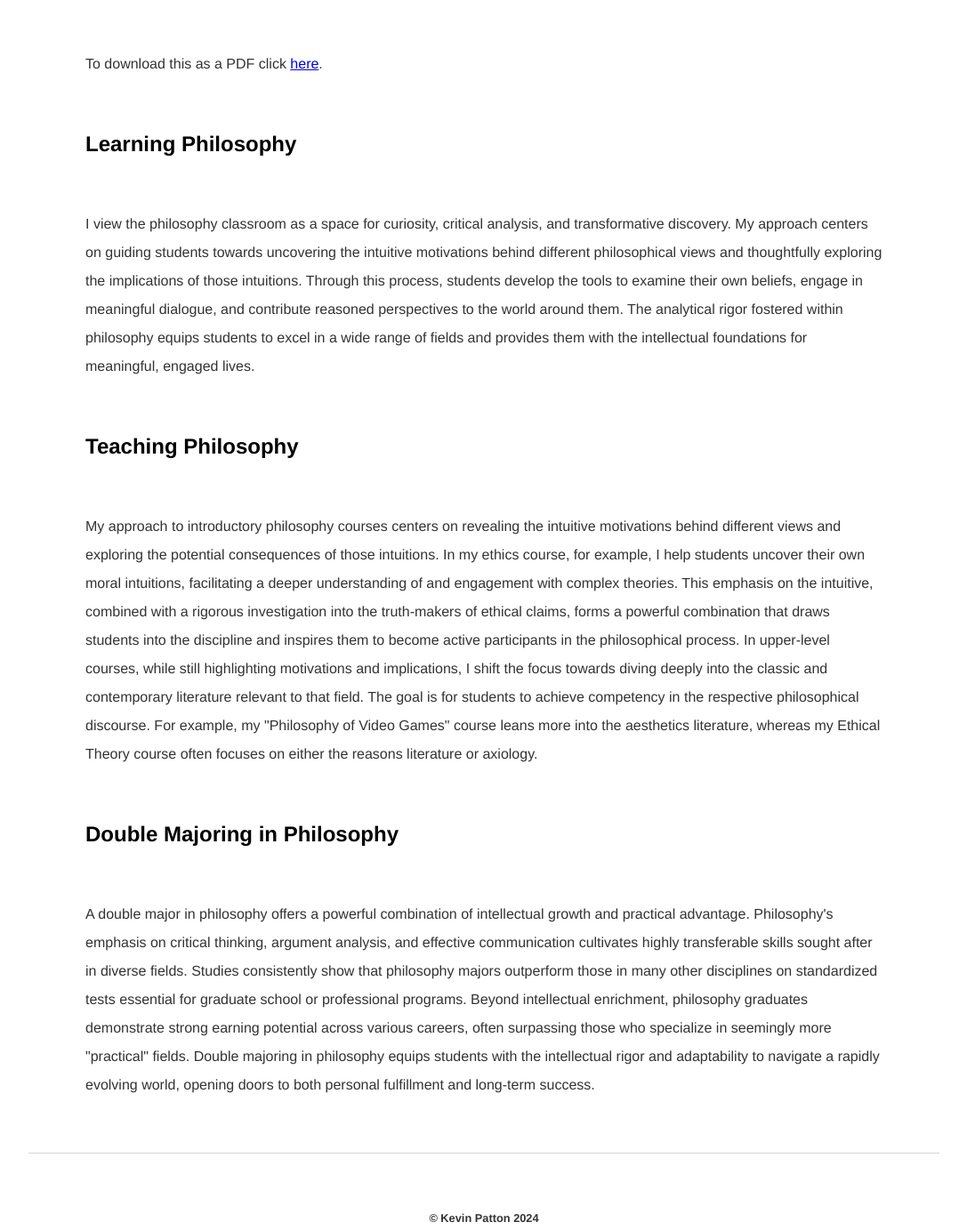
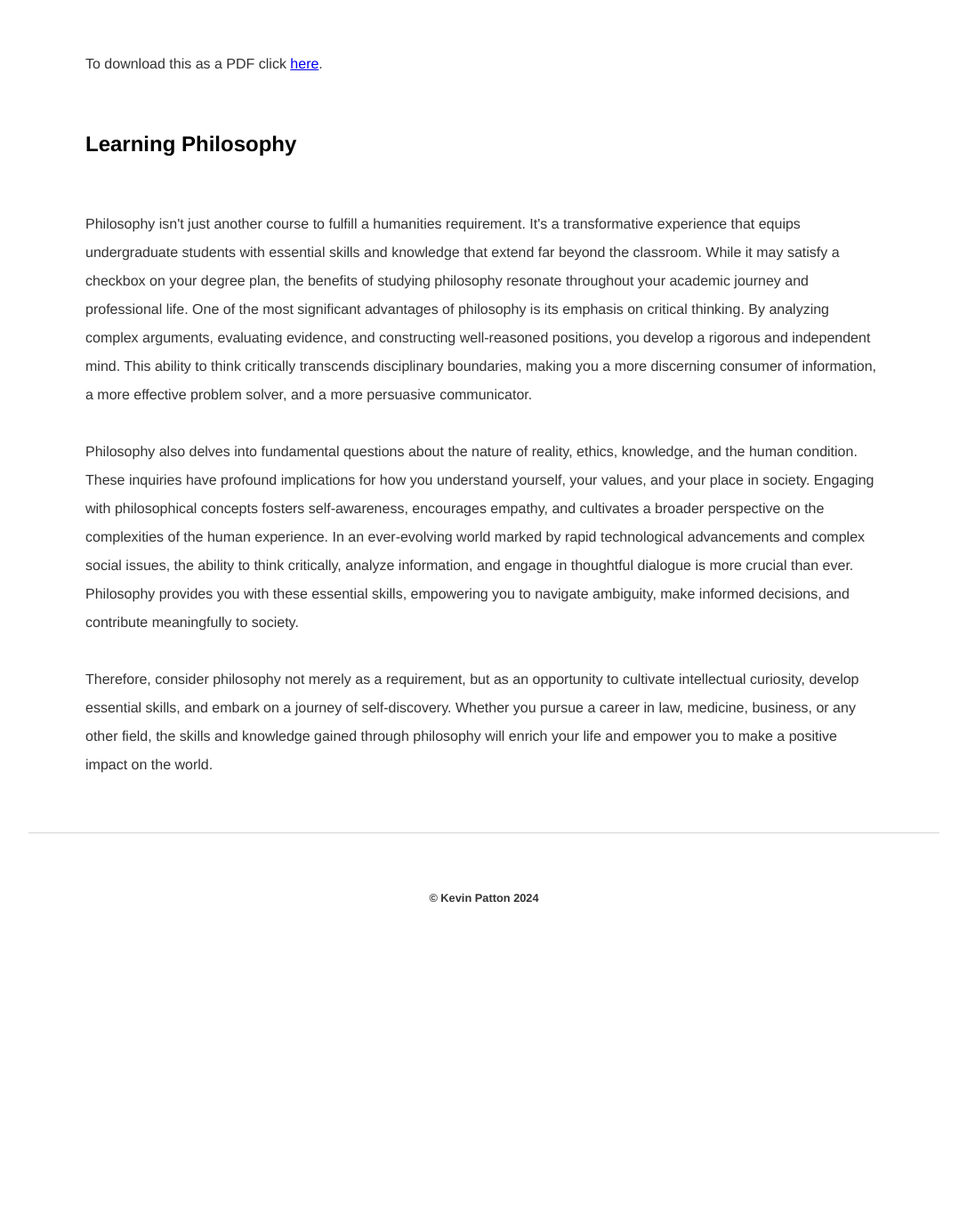
Before and after one commit to kevinjpatton/kevinjpatton.github.io, a Jekyll site: the page built from pedagogy/why_philosophy.html, in a window 1280 px wide and 1400 px high, scrolled down 335 px, cut to the strip 17-1400 px from the top of the window. Shown: the whole strip at 89% size, without its empty margins (96-1183 px from the left). Built offline with Jekyll 4.4.1, drawn with Linux system fonts in a browser that asks for light colours; Markdown is read by kramdown in place of the engine named in the settings; after the commit the page ends 1435 px from its top, so only the background shows below that.

Commit message:
Update why_philosophy.html

```diff
--- a/pedagogy/why_philosophy.html
+++ b/pedagogy/why_philosophy.html
@@ -4,9 +4,8 @@ title: Pedagogy - Kevin Patton
 ---
 <p>To download this as a PDF click <a href="/pedagogy/handouts/Handout - Why Philosophy.pdf" target="_blank">here</a>.</p>
 <h2>Learning Philosophy</h2>
-<p>I view the philosophy classroom as a space for curiosity, critical analysis, and transformative discovery. My approach centers on guiding students towards uncovering the intuitive motivations behind different philosophical views and thoughtfully exploring the implications of those intuitions. Through this process, students develop the tools to examine their own beliefs, engage in meaningful dialogue, and contribute reasoned perspectives to the world around them.  The analytical rigor fostered within philosophy equips students to excel in a wide range of fields and provides them with the intellectual foundations for meaningful, engaged lives.</p>
-<h2>Teaching Philosophy</h2>
-<p>My approach to introductory philosophy courses centers on revealing the intuitive motivations behind different views and exploring the potential consequences of those intuitions. In my ethics course, for example, I help students uncover their own moral intuitions, facilitating a deeper understanding of and engagement with complex theories. This emphasis on the intuitive, combined with a rigorous investigation into the truth-makers of ethical claims, forms a powerful combination that draws students into the discipline and inspires them to become active participants in the philosophical process.
-In upper-level courses, while still highlighting motivations and implications, I shift the focus towards diving deeply into the classic and contemporary literature relevant to that field. The goal is for students to achieve competency in the respective philosophical discourse. For example, my "Philosophy of Video Games" course leans more into the aesthetics literature, whereas my Ethical Theory course often focuses on either the reasons literature or axiology.</p>
-<h2>Double Majoring in Philosophy</h2>
-<p>A double major in philosophy offers a powerful combination of intellectual growth and practical advantage. Philosophy's emphasis on critical thinking, argument analysis, and effective communication cultivates highly transferable skills sought after in diverse fields.  Studies consistently show that philosophy majors outperform those in many other disciplines on standardized tests essential for graduate school or professional programs. Beyond intellectual enrichment, philosophy graduates demonstrate strong earning potential across various careers, often surpassing those who specialize in seemingly more "practical" fields. Double majoring in philosophy equips students with the intellectual rigor and adaptability to navigate a rapidly evolving world, opening doors to both personal fulfillment and long-term success.</p>
+<p>Philosophy isn't just another course to fulfill a humanities requirement. It's a transformative experience that equips undergraduate students with essential skills and knowledge that extend far beyond the classroom. While it may satisfy a checkbox on your degree plan, the benefits of studying philosophy resonate throughout your academic journey and professional life. One of the most significant advantages of philosophy is its emphasis on critical thinking. By analyzing complex arguments, evaluating evidence, and constructing well-reasoned positions, you develop a rigorous and independent mind. This ability to think critically transcends disciplinary boundaries, making you a more discerning consumer of information, a more effective problem solver, and a more persuasive communicator.<br><br>
+
+Philosophy also delves into fundamental questions about the nature of reality, ethics, knowledge, and the human condition. These inquiries have profound implications for how you understand yourself, your values, and your place in society. Engaging with philosophical concepts fosters self-awareness, encourages empathy, and cultivates a broader perspective on the complexities of the human experience. In an ever-evolving world marked by rapid technological advancements and complex social issues, the ability to think critically, analyze information, and engage in thoughtful dialogue is more crucial than ever. Philosophy provides you with these essential skills, empowering you to navigate ambiguity, make informed decisions, and contribute meaningfully to society.<br><br>
+
+Therefore, consider philosophy not merely as a requirement, but as an opportunity to cultivate intellectual curiosity, develop essential skills, and embark on a journey of self-discovery. Whether you pursue a career in law, medicine, business, or any other field, the skills and knowledge gained through philosophy will enrich your life and empower you to make a positive impact on the world.</p>
```
